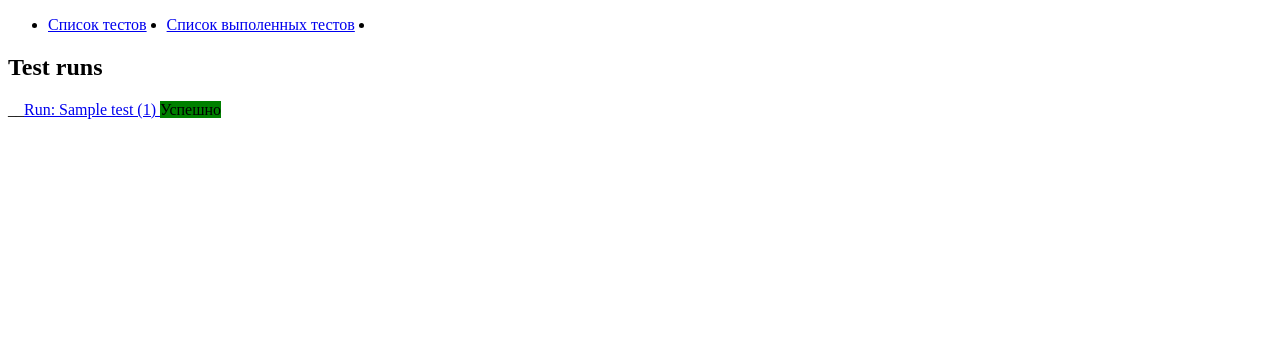
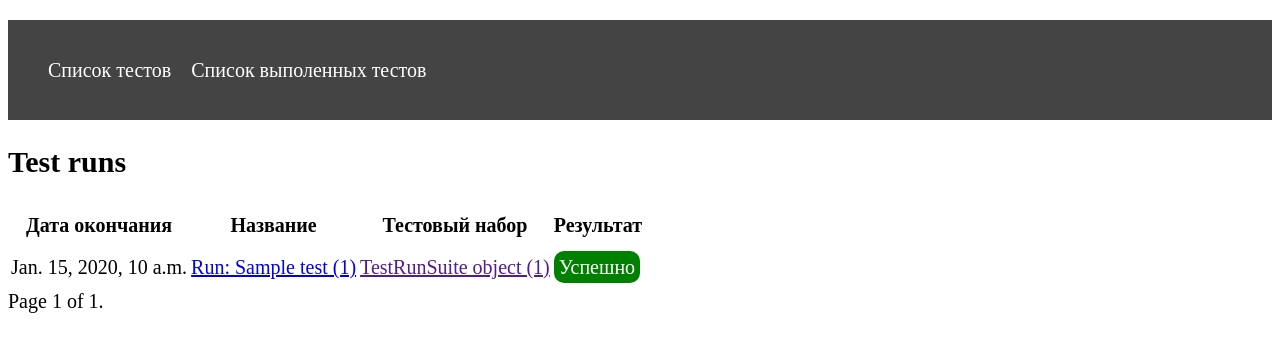
Before and after one commit to DmitrySkryabin/TestLite, a Django app: page /runs/ in a window 1280 px wide. Shown: the top 352 px of the page. Run offline with Django 4.2, Linux system fonts and the light colour scheme; tables that the repository leaves empty hold one stand-in row (values such as "Sample post").

Commit message:
update test runs list rendering

```diff
--- a/TestLite/static/css/style.css
+++ b/TestLite/static/css/style.css
@@ -1,13 +1,25 @@
-
+html{
+    font-size: 20px;
+    padding: 0;
+    margin: 0;
+}
 .header{
-    width: 100%;;
+    width: 100%;
+    height: 100px;
+    background: #444;
 }
 
 .header ul{
+    height: 100%;
     display: flex;
-    align-items: flex-start;
+    align-items: center;
+}
+.header li{
+    list-style-type: none;
 }
 .header a{
+    color: white;
+    text-decoration: none;
     margin-right: 20px;
 }
 
@@ -26,3 +38,6 @@
 .S{
     background: grey;
 }
+tr{
+    height: 40px;
+}
--- a/TestLite/tests_run/models.py
+++ b/TestLite/tests_run/models.py
@@ -72,7 +72,7 @@ class TestRun(models.Model):
     stop_on = models.DateTimeField(auto_now=True)
 
     class Meta:
-        ordering = ['test_run_suite', '-start_on']
+        ordering = ['-stop_on']
 
     def __str__(self):
         return f'Run: {self.test.name} ({self.pk})'
--- a/TestLite/tests_run/templates/tests_run/testrun_detail.html
+++ b/TestLite/tests_run/templates/tests_run/testrun_detail.html
@@ -5,6 +5,7 @@
 <a href="{% url 'tests_run:test_run_list' %}">Назад</a> <br>
 
 <h2>{{ data.test_run }} <span class="result {{ data.test_run.result }}">{{ data.test_run.get_result_display  }}</span></h2>
+<b>Test Suite:</b> <a href="">{{ data.test_run.test_run_suite }}</a> <br>
 <b>Tester:</b>{{ data.test_run.tester }} <br>
 <b>Duration:</b>{{ data.test_run.duration }}
 
--- a/TestLite/tests_run/templates/tests_run/testrun_list.html
+++ b/TestLite/tests_run/templates/tests_run/testrun_list.html
@@ -4,17 +4,31 @@
 {% block content %}
 
 <h2>Test runs</h2>
+<table>
+    <tr>
+        <th>Дата окончания</th>
+        <th>Название</th>
+        <th>Тестовый набор</th>
+        <th>Результат</th>
+    </tr>
+{% for item in testrun_list %}
+    <tr>
+        <td>{{ item.stop_on }}</td>
+        <td><a href="{% url 'tests_run:test_run_detail' item.id %}">{{ item }}</a></td>
+        <td><a href="">{% if item.test_run_suite is not None %}{{item.test_run_suite}}{% endif %}</a></td>
+        <td><span class="result {{ item.result }}">{{ item.get_result_display }}</span></td>
+    </tr>
+{% endfor %}
+</table>
 
-{% for item in testrun_list %}
-
-    {% if item|isinstance:"list" %}
-        {% for inner_item in item %}
-            <span>__</span><a href="{% url 'tests_run:test_run_detail' inner_item.id %}">{{ inner_item }} </a> <span class="'result {{ inner_item.result }}">{{ inner_item.get_result_display }}</span> <br>
-        {% endfor %} <br>
-    {% else %}
-        <a href="{% url 'tests_run:test_run_detail' item.id %}">{{ item }} </a> <span class="'result {{ item.result }}">{{ item.get_result_display }}</span> <br>
-    {% endif %} <br>
-
-{% endfor %}
+<div class="pagination">
+    {% if page_obj.has_previous %}
+        <a href="?page={{ page_obj.previous_page_number }}">Назад</a>
+    {% endif %}
+    <span>Page {{ page_obj.number }} of {{ page_obj.paginator.num_pages }}.</span>
+    {% if page_obj.has_next %}
+        <a href="?page={{ page_obj.next_page_number }}">Вперед</a>
+    {% endif %}
+</div>
 
 {% endblock %}
--- a/TestLite/tests_run/views.py
+++ b/TestLite/tests_run/views.py
@@ -20,34 +20,33 @@ from .services import TestRunServices
 
 class TestRunListView(ListView):
     '''Список всех ранов (прогонов) теста'''
-    # test_runs = TestRun.objects.all()
-    # for test_run in test_runs:
-    #     print(test_run)
-    # queryset = TestRun.objects.all()
+    queryset = TestRun.objects.all()
+    paginate_by = 20
 
-    def get_queryset(self):
-        import json
-        from django.core.serializers.json import DjangoJSONEncoder
-        print(json.dumps(list(TestRun.objects.values()), cls=DjangoJSONEncoder))
-        return TestRun.objects.all()
+    '''Тут не та логика уберем ее'''
+    # def get_queryset(self):
+    #     import json
+    #     from django.core.serializers.json import DjangoJSONEncoder
+    #     print(json.dumps(list(TestRun.objects.values()), cls=DjangoJSONEncoder))
+    #     return TestRun.objects.all()
 
-    def get_context_data(self, **kwargs):
-        context =  super().get_context_data(**kwargs)
-        tests_run = []
-        test_run_suite = None
-        boofer = []
-        for test_run in TestRun.objects.all():
-            if test_run.test_run_suite is not None:
-                boofer.append(test_run)
-                if test_run_suite != test_run.test_run_suite:
-                    tests_run.append(boofer)
-                    test_run_suite = test_run.test_run_suite
-                    boofer = []
-            else:
-                tests_run.append(test_run)
-        context['testrun_list'] = tests_run
+    # def get_context_data(self, **kwargs):
+    #     context =  super().get_context_data(**kwargs)
+    #     tests_run = []
+    #     test_run_suite = None
+    #     boofer = []
+    #     for test_run in TestRun.objects.all():
+    #         if test_run.test_run_suite is not None:
+    #             boofer.append(test_run)
+    #             if test_run_suite != test_run.test_run_suite:
+    #                 tests_run.append(boofer)
+    #                 test_run_suite = test_run.test_run_suite
+    #                 boofer = []
+    #         else:
+    #             tests_run.append(test_run)
+    #     context['testrun_list'] = tests_run
 
-        return context
+    #     return context
 
 
 
```
